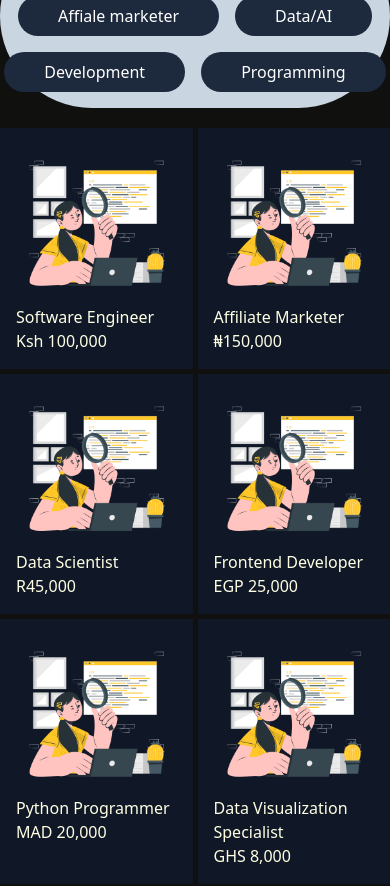
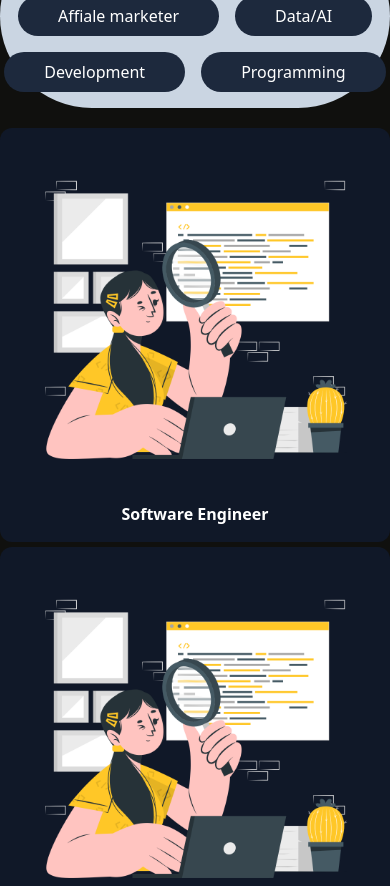
Before and after one commit to tchasinga/jobposter, a Next.js app: page / in a window 390 px wide. Shown: the part 1000-1886 px from the top of the page. Built offline with nearby package versions, Linux system fonts and the light colour scheme.

Commit message:
feat: enhance Jobs component layout with improved card styling and grid responsiveness

```diff
--- a/app/Pages/Jobs.jsx
+++ b/app/Pages/Jobs.jsx
@@ -34,15 +34,14 @@ export default function Jobs() {
          </div>
 
          {/* Jo listing is added now */}
-            <div className='newproductgrid py-5'>
+            <div className='newproductgrid py-5 relative'>
                 {getjobs.map((job) => (
-                    <div className='bg-gray-900 p-4' key={job.id}>
+                    <div className='bg-gray-900 p-4 rounded-xl flex flex-col items-center' key={job.id}>
                         <div className='newproductcardtop'>
                             <Image src={job.cardImgIcon} alt="" />
                         </div>
-                        <div className='newproductcardbottom'>
+                        <div className='flex items-center justify-center font-bold text-white'>
                             <h1>{job.title}</h1>
-                            <p>{job.salary}</p>
                         </div>
                     </div>
                 ))}
--- a/app/globals.css
+++ b/app/globals.css
@@ -10,6 +10,6 @@ body {
 
 .newproductgrid {
   display: grid;
-  grid-template-columns: repeat(auto-fit, minmax(180px, 1fr));
+  grid-template-columns: repeat(auto-fit, minmax(220px, 1fr));
   grid-gap: 5px;
 }
```
